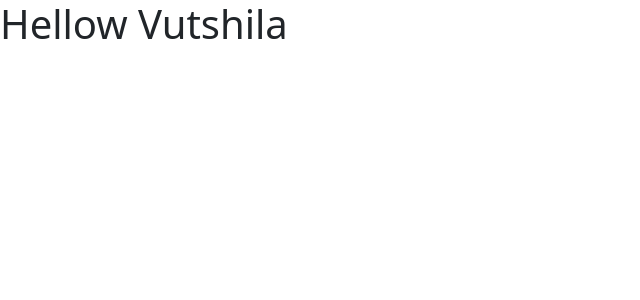
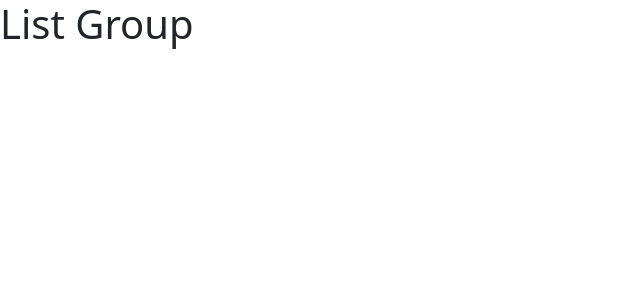
Before and after one commit to ARTMashimbyi/React_app, a React (Vite) app: page / in a window 1280 px wide. Shown: the top 300 px of the page, without its empty margins (0-640 px from the left). Built offline with nearby package versions, Linux system fonts and the light colour scheme.

Commit message:
ListGroup

```diff
--- a/src/App.tsx
+++ b/src/App.tsx
@@ -35,11 +35,11 @@ export default App
 */
 
 
-import Message from "./Message";
+import ListGroup from ".//components/ListGroup";
 
 function App() {
 
-return <div><Message></Message></div>
+return <div><ListGroup></ListGroup></div>
 }
 
 export default App
--- /dev/null
+++ b/src/components/ListGroup.tsx
@@ -0,0 +1,8 @@
+
+
+function ListGroup(){
+
+    return <h1> List Group</h1>;
+}
+
+export default ListGroup ;
```
